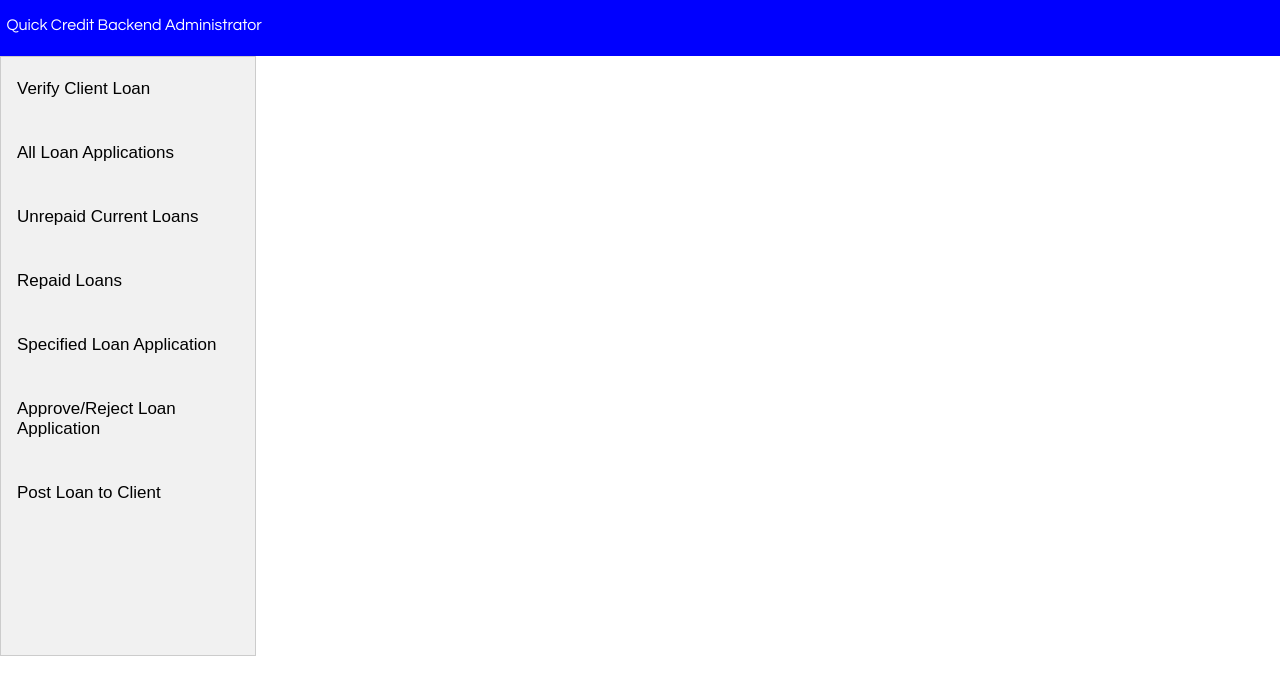
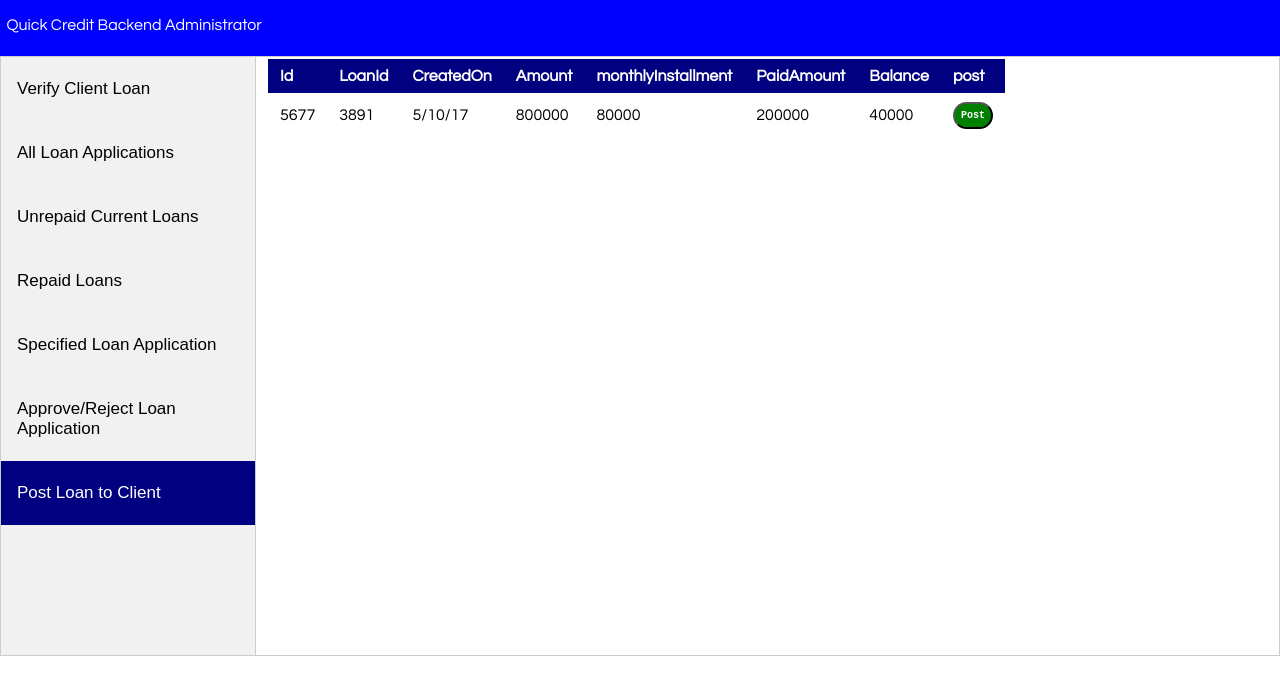
Before and after one commit to motola/credit-loan, a plain HTML site: page UI/admin.html in a window 1280 px wide. Both pictures are taken after a click on the button "Post Loan to Client". Shown: the part 99-794 px from the top of the page. Drawn offline with Linux system fonts and the light colour scheme.

Commit message:
feature(post):allow admin post loan to client [Finishes #165580289]

```diff
--- a/UI/admin.html
+++ b/UI/admin.html
@@ -280,6 +280,30 @@
               </table>
               </div>
         </div>
+        <div id="postLoan" class="tabcontent">
+          <table>
+           <tr>
+           <th>Id</th>
+           <th>LoanId</th>
+           <th>CreatedOn</th>
+           <th>Amount</th>
+           <th>monthlyInstallment</th>
+           <th>PaidAmount</th>
+           <th>Balance</th>
+           <th>post</th>
+         </tr>
+         <tr>
+           <td>5677</td>
+           <td>3891</td>
+           <td>5/10/17</td>
+           <td>800000</td>
+           <td>80000</td>
+           <td>200000</td>
+           <td>40000</td>
+           <td><button type="submit" class="mark" id="approve">Post</button></td>
+         </tr>
+       </table>
+         </div>
 
 
       </div>
```
